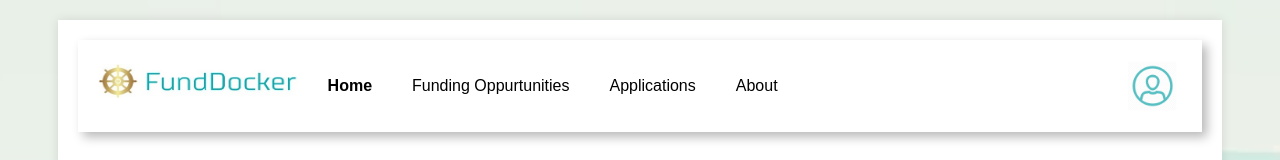
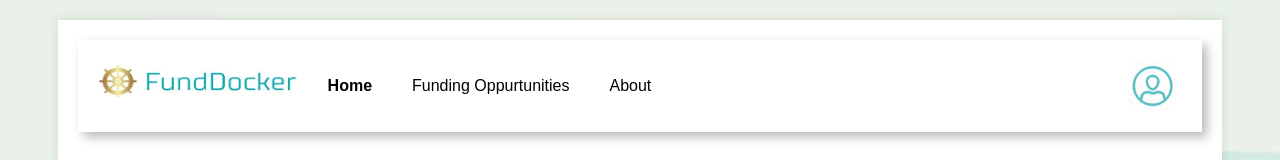
Before and after one commit to Vin1632/funding-management, a React (Create React App) app: page /UsersDashboard in a window 1280 px wide. Shown: the top 160 px of the page. Built offline with nearby package versions, Linux system fonts and the light colour scheme; no server answers.

Commit message:
fixed-users-homepage

```diff
--- a/src/components/Users-dashboard/Users-dashboard.js
+++ b/src/components/Users-dashboard/Users-dashboard.js
@@ -60,13 +60,6 @@ const UsersDashboard = () => {
                 </button>
 
                 <button
-                  className={selectedTab === "Applications" ? "active" : ""}
-                  onClick={() => handleTabChange("Applications")}
-                >
-                  Applications
-                </button>
-
-                <button
                   className={selectedTab === "About" ? "active" : ""}
                   onClick={() => handleTabChange("About")}
                 >
@@ -92,7 +85,6 @@ const UsersDashboard = () => {
         <div className="tab-content">
           {selectedTab === "Home" && <UsersHome/>}
           {selectedTab === "Funding Oppurtunities" && <FindFunder />}
-          {selectedTab === "Applications" && <Applications/>}
           {selectedTab === "About" && <div>Content for About</div>}
         </div>
       </div>
```
